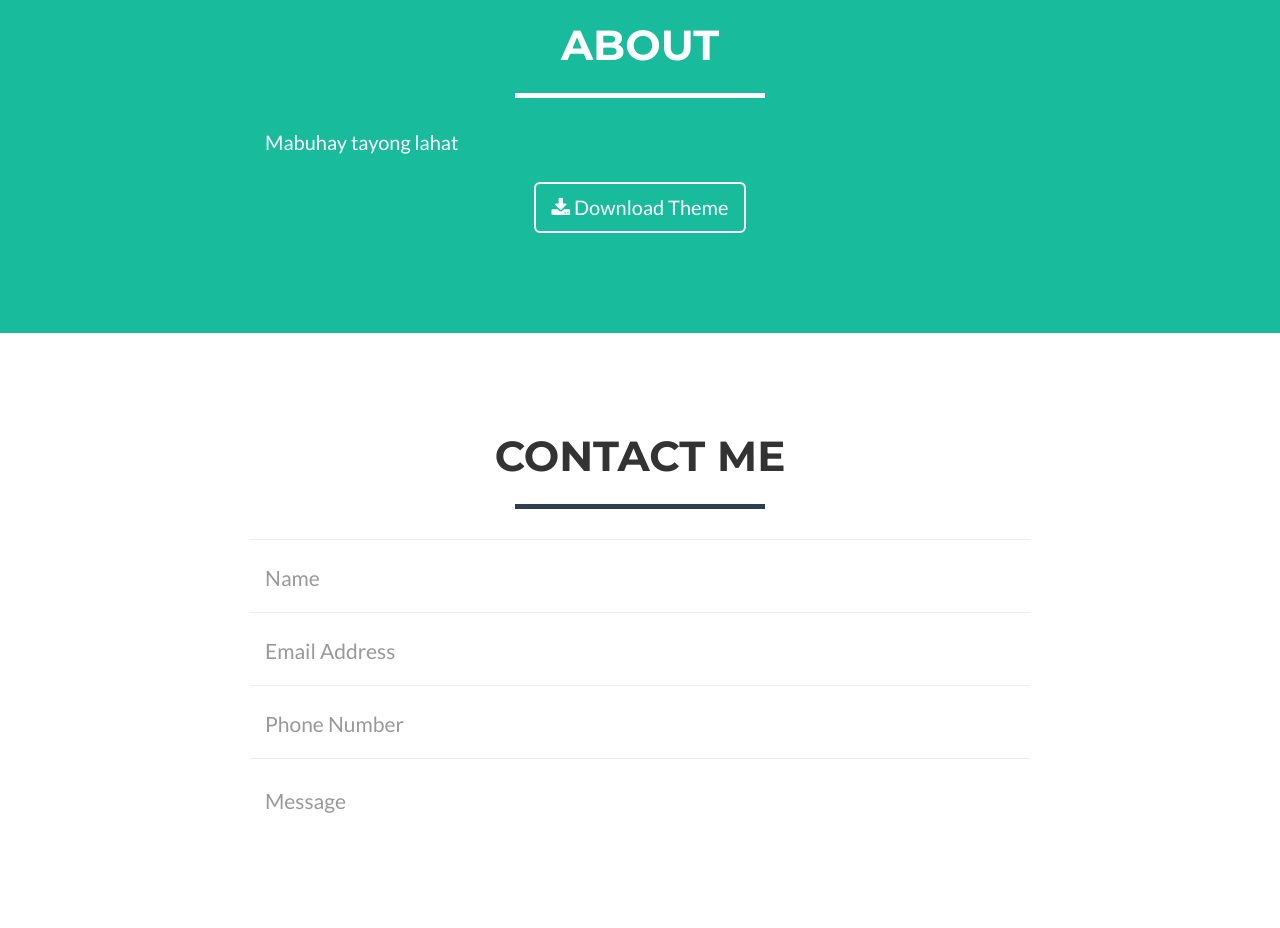
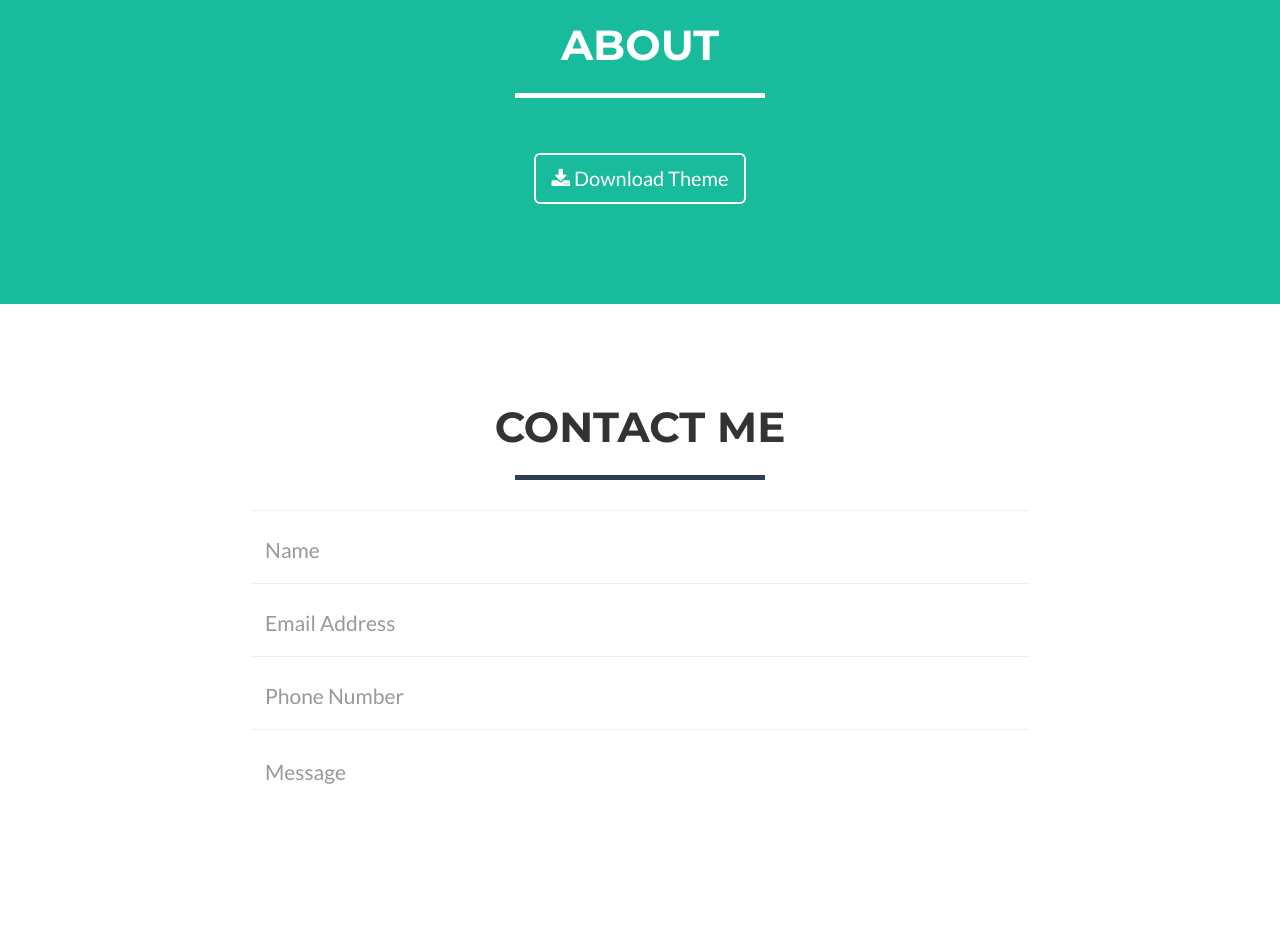
Before and after one commit to vanessagayot/vanessagayot.github.io, a website: page index.html in a window 1280 px wide. Shown: the part 1440-2368 px from the top of the page. Drawn offline with nearby package versions, Linux system fonts and the light colour scheme.

Commit message:
Update index.html

```diff
--- a/index.html
+++ b/index.html
@@ -118,7 +118,7 @@
             </div>
             <div class="row">
                 <div class="col-lg-4 col-lg-offset-2">
-                    <p>Mabuhay tayong lahat </p>
+                    <p> </p>
                     <p></p>
                     <p></p>
                     <p></p>
```
